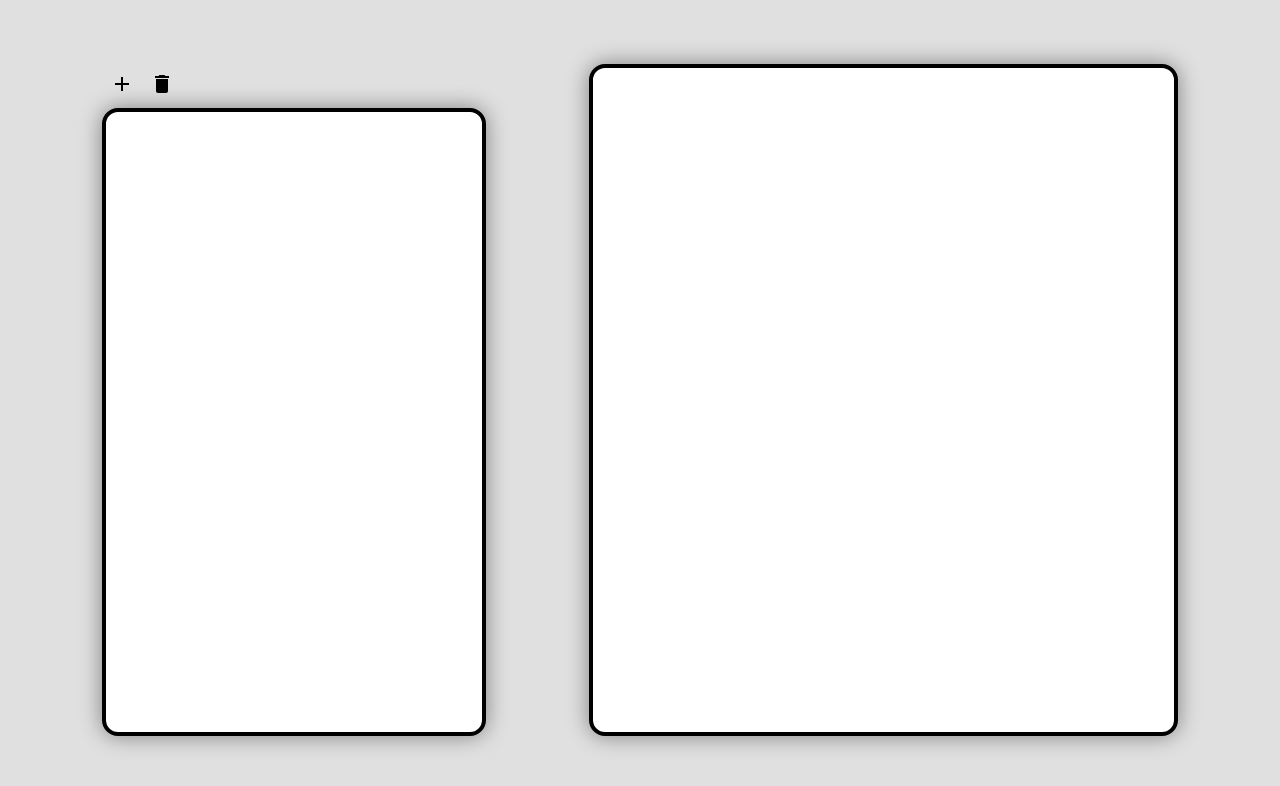
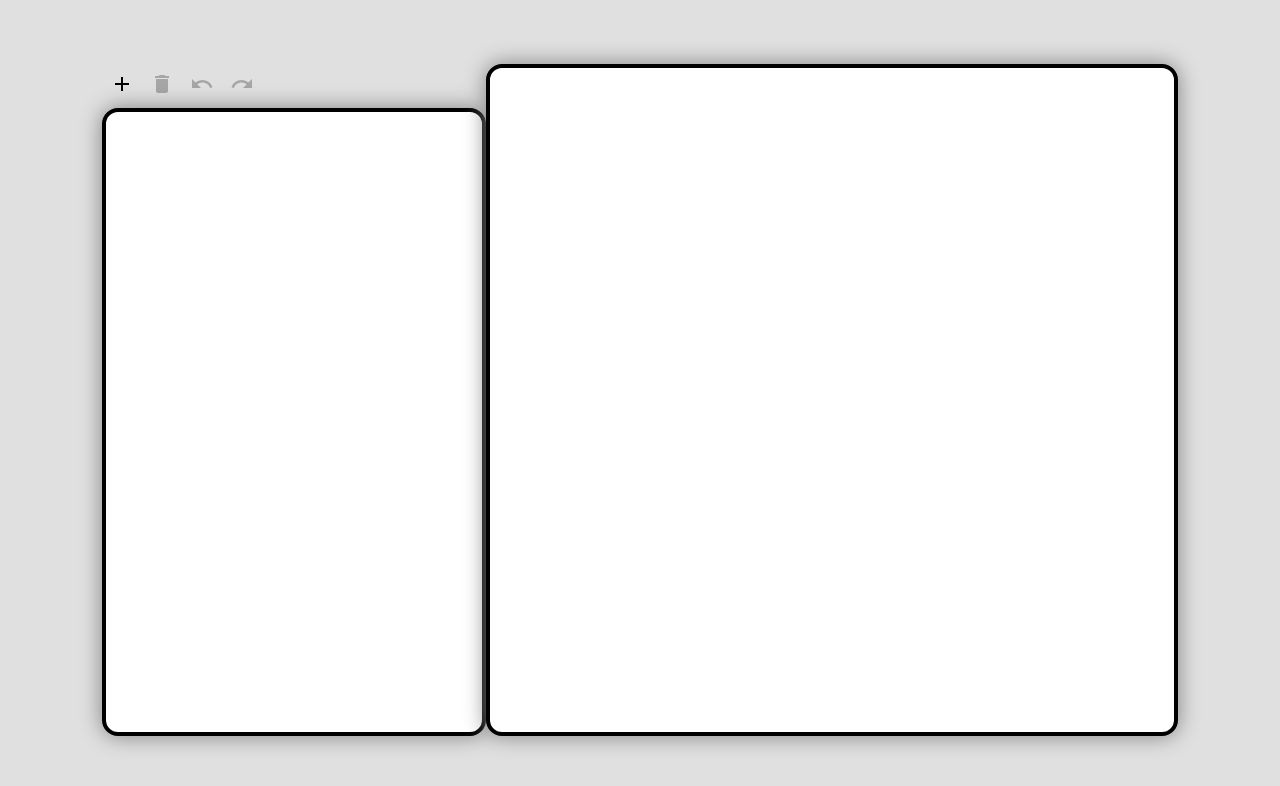
Before and after one commit to anti-yREX/dummy-data-generator, a React app: page / in a window 1280 px wide. Shown: the top 786 px of the page. Built offline with nearby package versions, Linux system fonts and the light colour scheme.

Commit message:
Added Undo and Redo buttons

```diff
--- a/src/components/ObjectListPanel/ObjectListPanel.jsx
+++ b/src/components/ObjectListPanel/ObjectListPanel.jsx
@@ -4,7 +4,7 @@ import {
     ButtonWrapper,
     StyledIconButton,
 } from './ObjectListPanel.styles';
-import { Add, Delete } from '@mui/icons-material';
+import { Add, Delete, Redo, Undo } from '@mui/icons-material';
 
 const ObjectListPanel = () => {
     return (
@@ -13,8 +13,14 @@ const ObjectListPanel = () => {
                 <StyledIconButton>
                     <Add />
                 </StyledIconButton>
-                <StyledIconButton  >
+                <StyledIconButton disabled >
                     <Delete />
+                </StyledIconButton>
+                <StyledIconButton disabled >
+                    <Undo />
+                </StyledIconButton>
+                <StyledIconButton disabled >
+                    <Redo />
                 </StyledIconButton>
             </ButtonWrapper>
             <Container />
--- a/src/components/ObjectListPanel/ObjectListPanel.styles.js
+++ b/src/components/ObjectListPanel/ObjectListPanel.styles.js
@@ -3,7 +3,6 @@ import { IconButton } from '@mui/material';
 import { styled as muiStyled } from '@mui/system';
 
 const Container = styled.div`
-    margin-right: 8vw;
     border-radius: 16px;
     border: 4px solid black;
     width: 30vw;
```
Also changed, not shown: public/main.js.
